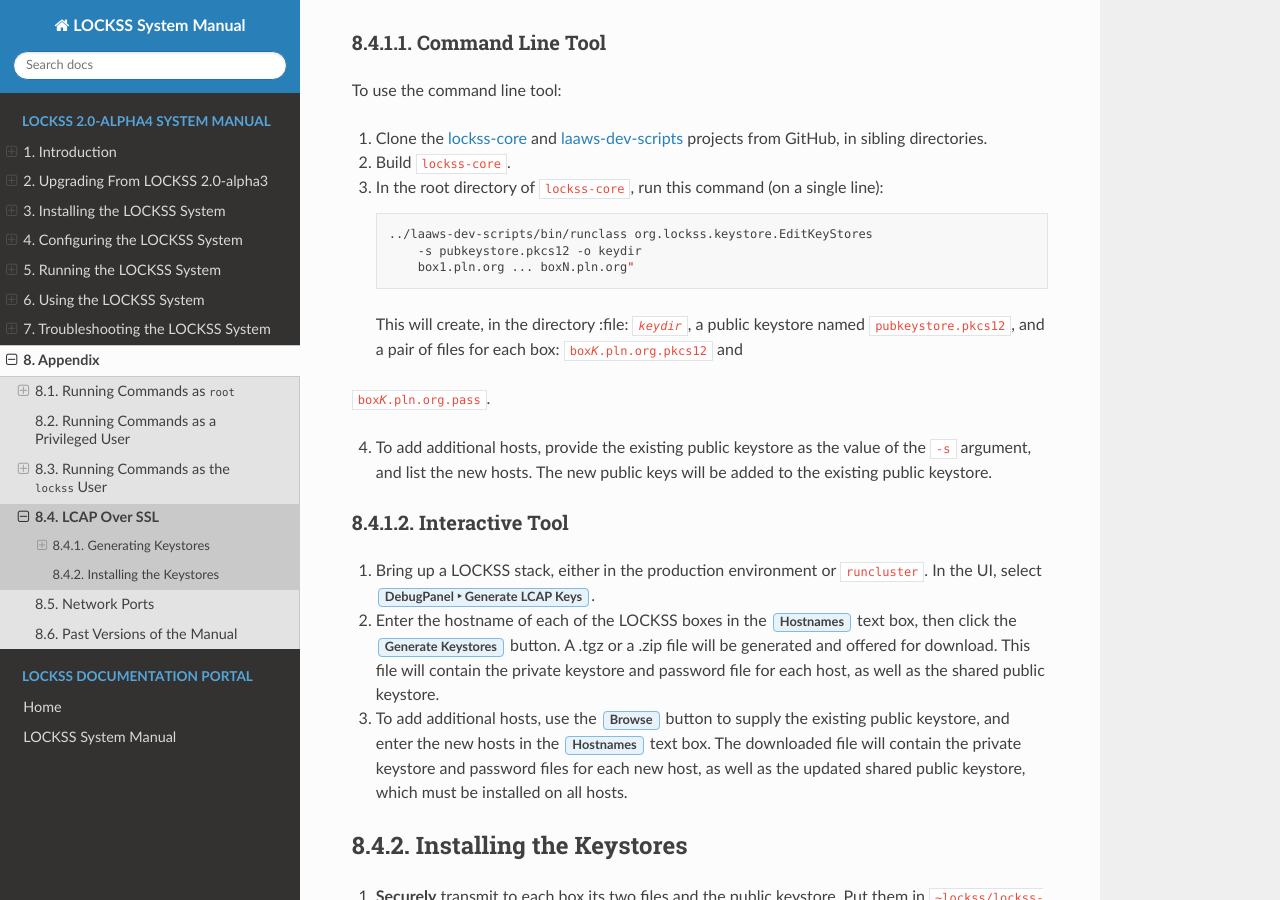
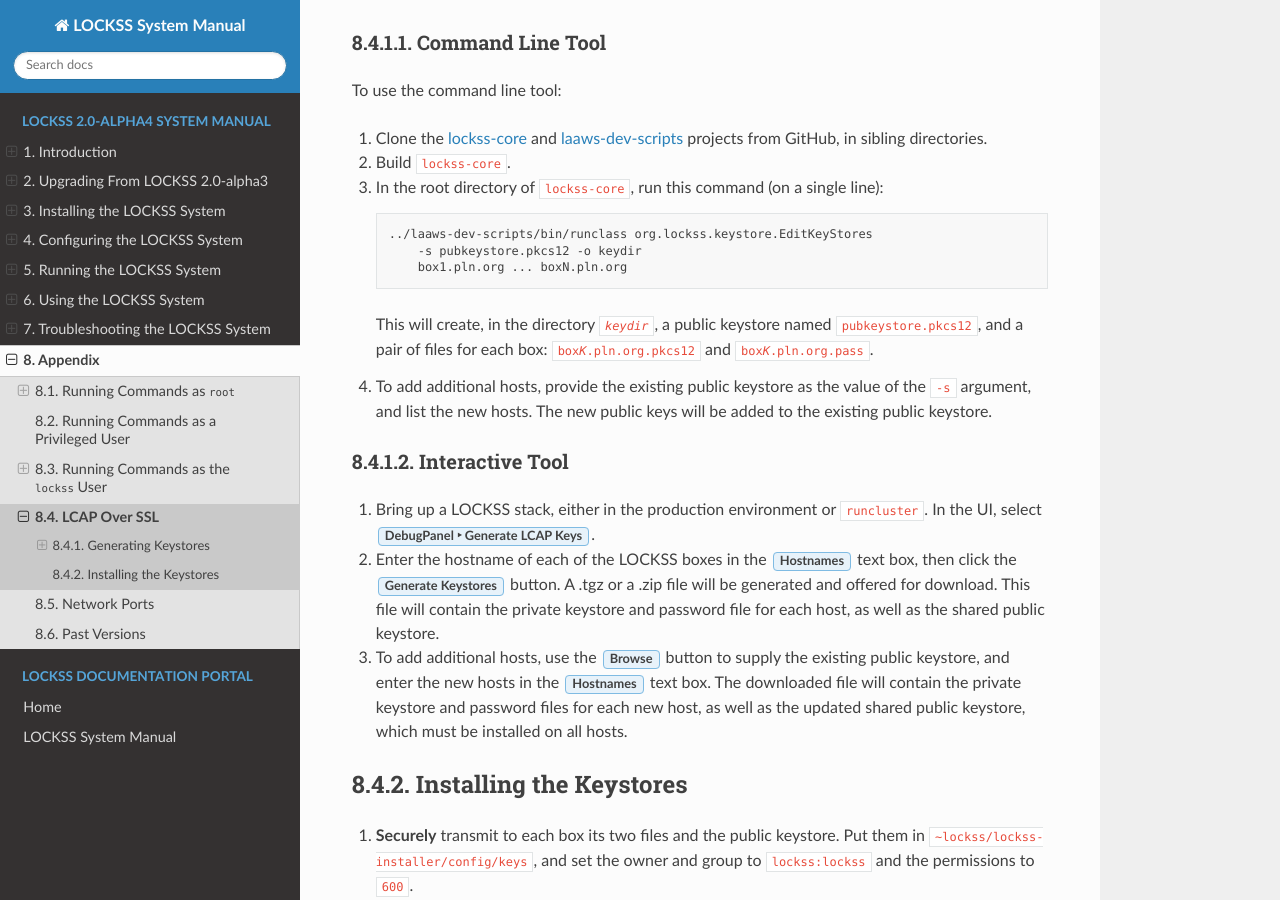
Before and after one commit to lockss/lockss-rtd-manual, a Sphinx documentation site: the page built from docs/appendix/lcap-ssl.rst, in a window 1280 px wide and 900 px high, scrolled down 959 px. Built offline with Sphinx 7.4.7 and the Read the Docs theme 2.0.0, drawn with Linux system fonts in a browser that asks for light colours; part of the change alters nothing that is shown.

Commit message:
Typos. Cosmetic.

```diff
--- a/docs/appendix/lcap-ssl.rst
+++ b/docs/appendix/lcap-ssl.rst
@@ -39,10 +39,9 @@ To use the command line tool:
 
       ../laaws-dev-scripts/bin/runclass org.lockss.keystore.EditKeyStores
           -s pubkeystore.pkcs12 -o keydir
-          box1.pln.org ... boxN.pln.org"
+          box1.pln.org ... boxN.pln.org
 
-   This will create, in the directory :file: :samp:`{keydir}`, a public keystore named :file:`pubkeystore.pkcs12`, and a pair of files for each box: :samp:`box{K}.pln.org.pkcs12` and
-:samp:`box{K}.pln.org.pass`.
+   This will create, in the directory :samp:`{keydir}`, a public keystore named :file:`pubkeystore.pkcs12`, and a pair of files for each box: :samp:`box{K}.pln.org.pkcs12` and :samp:`box{K}.pln.org.pass`.
 
 4. To add additional hosts, provide the existing public keystore as the value of the ``-s`` argument, and list the new hosts. The new public keys will be added to the existing public keystore.
 
--- a/docs/appendix/past.rst
+++ b/docs/appendix/past.rst
@@ -1,6 +1,6 @@
-===========================
-Past Versions of the Manual
-===========================
+=============
+Past Versions
+=============
 
 *  `2.0-alpha3 </projects/manual/en/2.0-alpha3>`_ (2020-10-29)
 *  `2.0-alpha2 </projects/manual/en/2.0-alpha2>`_ (2020-02-06)
```
